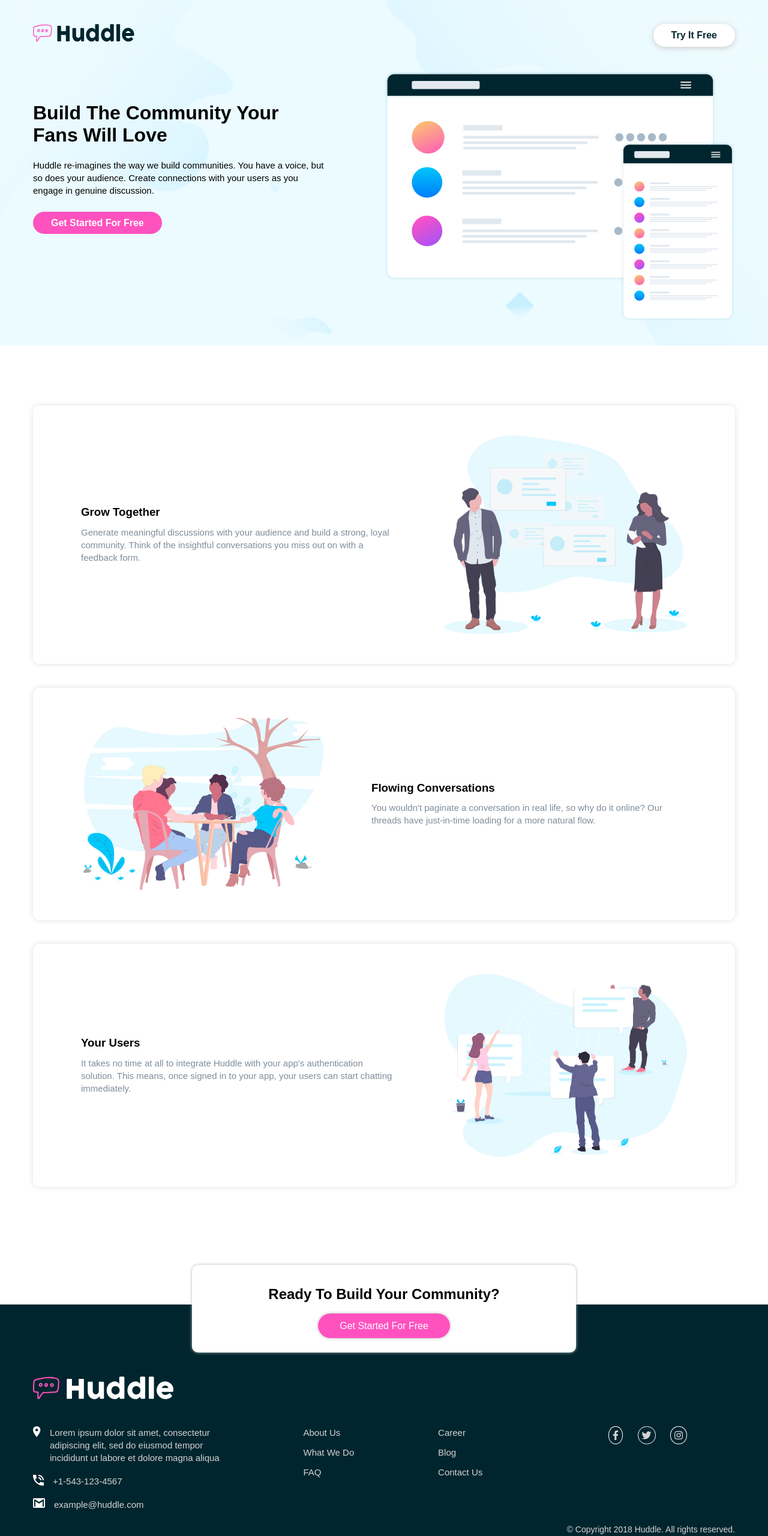
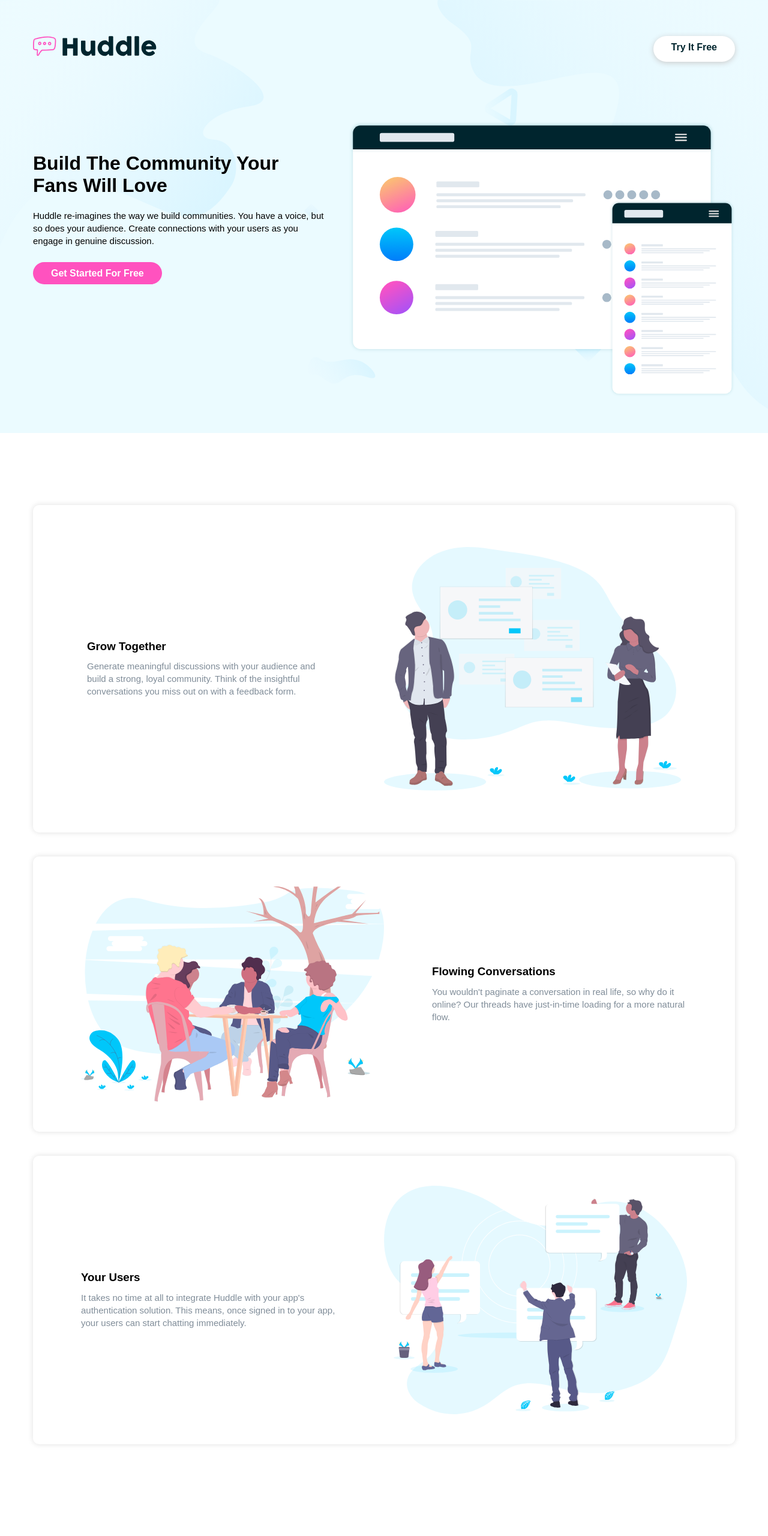
Before and after one commit to Nadjib-coder/front-end-mentor-challenge-12, a plain HTML site: page index.html in a window 1280 px wide. Shown: the top 2561 px of the page at 60% size. Drawn offline with Linux system fonts and the light colour scheme.

Commit message:
update html and css file

```diff
--- a/css/main.css
+++ b/css/main.css
@@ -45,11 +45,12 @@ font-family: 'Raleway', sans-serif;
 
 /*Start Header*/
 header {
-    padding:40px 0;
+    padding:60px 0;
     background-color: hsl(193, 100%, 96%);
     background-image: url(../images/bg-hero-desktop.svg);
     background-repeat: no-repeat;
     background-size: cover;
+    margin-bottom: 120px;
 }
 @media (max-width:767px) {
     header {
@@ -62,7 +63,7 @@ header .header {
     justify-content: space-between;
 }
 header .logo {
-    width: 18%;
+    width: 22%;
 }
 @media (max-width:767px) {
     header .logo {
@@ -87,7 +88,7 @@ header .btn {
     }
 }
 header .info {
-    margin: 40px 0;
+    margin: 100px 0;
 }
 header .info .info-txt {
     float: left;
@@ -115,7 +116,7 @@ header .info .info-txt .btn {
 }
 header .info .mockups {
     float: right;
-    width: 50%;
+    width: 55%;
 }
 @media (max-width:767px) {
     header .info .mockups {
@@ -127,7 +128,7 @@ header .info .mockups {
 /*End Header*/
 
 /*start section 1*/
-section.s1 {
+article.s1 {
     margin: 100px 0 40px 0;
 }
 @media (max-width:767px) {
@@ -135,7 +136,70 @@ section.s1 {
         padding: 0 20px;
     }
 }
-section.s1 .container {
+article.s1 .container {
+    padding: 70px 90px;
+    box-shadow: 0 0 10px rgb(223, 223, 223);
+    border-radius: 10px;
+    display: flex;
+    justify-content: space-between;
+    align-items: center;
+}
+@media (max-width:767px) {
+    article.s1 .container {
+        display: grid;
+        padding: 40px 50px;
+    }
+}
+article.s1 .container .text {
+    padding-right: 80px;
+}
+@media (max-width:767px) {
+    article.s1 .container .text {
+        padding-right: 0px;
+        text-align: center;
+    }
+}
+article.s1 .container .text h3 {
+   margin-bottom: 12px;
+}
+@media (max-width:767px) {
+    article.s1 .container .text h3 {
+        margin-bottom: 15px;
+        font-size: 20px;
+    }
+}
+article.s1 .container .text p {
+    font-size: 15px;
+    color: hsl(208, 11%, 55%);
+    line-height: 1.4;
+}
+@media (max-width:767px) {
+    article.s1 .container .text p {
+        font-size: 14px;
+    }
+}
+article.s1 .container img {
+    width: 50%;
+}
+@media (max-width:767px) {
+    article.s1 .container img {
+        order: -1;
+        width: 100%;
+        margin-bottom: 50px;
+    }
+}
+/*end section 1*/
+
+/*start section 2*/
+article.s2 {
+    margin: 0 0 40px 0;
+}
+@media (max-width:767px) {
+    article.s2 {
+        padding: 0px 20px;
+    }
+}
+article.s2 .container {
     padding: 50px 80px;
     box-shadow: 0 0 10px rgb(223, 223, 223);
     border-radius: 10px;
@@ -144,61 +208,58 @@ section.s1 .container {
     align-items: center;
 }
 @media (max-width:767px) {
-    section.s1 .container {
+    article.s2 .container {
         display: grid;
         padding: 40px 50px;
     }
 }
-section.s1 .container .text {
-    padding-right: 80px;
-}
 @media (max-width:767px) {
-    section.s1 .container .text {
-        padding-right: 0px;
+    article.s2 .container .text {
         text-align: center;
     }
 }
-section.s1 .container .text h3 {
+article.s2 .container .text h3 {
    margin-bottom: 12px;
 }
 @media (max-width:767px) {
-    section.s1 .container .text h3 {
+    article.s2 .container .text h3 {
         margin-bottom: 15px;
         font-size: 20px;
      }
 }
-section.s1 .container .text p {
+article.s2 .container .text p {
     font-size: 15px;
     color: hsl(208, 11%, 55%);
     line-height: 1.4;
 }
 @media (max-width:767px) {
-    section.s1 .container .text p {
+    article.s2 .container .text p {
         font-size: 14px;
     }
 }
-section.s1 .container img {
-    width: 40%;
+article.s2 .container img {
+    width: 50%;
+    margin-right: 80px;
 }
 @media (max-width:767px) {
-    section.s1 .container img {
+    article.s2 .container img {
         order: -1;
         width: 100%;
         margin-bottom: 50px;
     }
 }
-/*end section 1*/
+/*end section 2*/
 
-/*start section 2*/
-section.s2 {
-    margin: 0 0 40px 0;
+/*start section 3*/
+article.s3 {
+    margin: 0 0 120px 0;
 }
 @media (max-width:767px) {
-    section.s2 {
-        padding: 0px 20px;
+    article.s3 {
+        padding: 0 20px;
     }
 }
-section.s2 .container {
+article.s3 .container {
     padding: 50px 80px;
     box-shadow: 0 0 10px rgb(223, 223, 223);
     border-radius: 10px;
@@ -207,104 +268,44 @@ section.s2 .container {
     align-items: center;
 }
 @media (max-width:767px) {
-    section.s2 .container {
+    article.s3 .container {
         display: grid;
         padding: 40px 50px;
     }
 }
+article.s3 .container .text {
+    padding-right: 80px;
+}
 @media (max-width:767px) {
-    section.s2 .container .text {
+    article.s3 .container .text {
+        padding-right: 0px;
         text-align: center;
     }
 }
-section.s2 .container .text h3 {
+article.s3 .container .text h3 {
    margin-bottom: 12px;
 }
 @media (max-width:767px) {
-    section.s2 .container .text h3 {
+    article.s3 .container .text h3 {
         margin-bottom: 15px;
         font-size: 20px;
      }
 }
-section.s2 .container .text p {
+article.s3 .container .text p {
     font-size: 15px;
     color: hsl(208, 11%, 55%);
     line-height: 1.4;
 }
 @media (max-width:767px) {
-    section.s2 .container .text p {
+    article.s3 .container .text p {
         font-size: 14px;
     }
 }
-section.s2 .container img {
-    width: 40%;
-    margin-right: 80px;
+article.s3 .container img {
+    width: 50%;
 }
 @media (max-width:767px) {
-    section.s2 .container img {
-        order: -1;
-        width: 100%;
-        margin-bottom: 50px;
-    }
-}
-/*end section 2*/
-
-/*start section 3*/
-section.s3 {
-    margin: 0 0 50px 0;
-}
-@media (max-width:767px) {
-    section.s3 {
-        padding: 0 20px;
-    }
-}
-section.s3 .container {
-    padding: 50px 80px;
-    box-shadow: 0 0 10px rgb(223, 223, 223);
-    border-radius: 10px;
-    display: flex;
-    justify-content: space-between;
-    align-items: center;
-}
-@media (max-width:767px) {
-    section.s3 .container {
-        display: grid;
-        padding: 40px 50px;
-    }
-}
-section.s3 .container .text {
-    padding-right: 80px;
-}
-@media (max-width:767px) {
-    section.s3 .container .text {
-        padding-right: 0px;
-        text-align: center;
-    }
-}
-section.s3 .container .text h3 {
-   margin-bottom: 12px;
-}
-@media (max-width:767px) {
-    section.s3 .container .text h3 {
-        margin-bottom: 15px;
-        font-size: 20px;
-     }
-}
-section.s3 .container .text p {
-    font-size: 15px;
-    color: hsl(208, 11%, 55%);
-    line-height: 1.4;
-}
-@media (max-width:767px) {
-    section.s3 .container .text p {
-        font-size: 14px;
-    }
-}
-section.s3 .container img {
-    width: 40%;
-}
-@media (max-width:767px) {
-    section.s3 .container img {
+    article.s3 .container img {
         order: -1;
         width: 100%;
         margin-bottom: 50px;
@@ -317,7 +318,7 @@ footer {
     background-color: hsl(192, 100%, 9%);
     color: rgb(212, 211, 211);
     margin: 0px;
-    padding: 120px 0 50px 0;
+    padding: 160px 0 70px 0;
 }
 @media (max-width:767px) {
     footer {
@@ -452,7 +453,7 @@ main {
     background-color: #fff;
     top:80px;
     margin: 0 auto;
-    padding: 35px 60px;
+    padding: 60px 80px;
     text-align: center;
     border-radius: 10px;
     box-shadow: 0 0 5px rgb(182, 182, 182);
--- a/index.html
+++ b/index.html
@@ -44,7 +44,7 @@
     <!--End Header-->
 
     <!--start section 1-->
-    <section class="s1">
+    <article class="s1">
         <div class="container">
             <div class="text">
                 <h3>Grow Together</h3>
@@ -54,11 +54,11 @@
             </div>
             <img src="images/illustration-grow-together.svg" alt="grow-together" class="grow-together" />
         </div>
-    </section>
+    </article>
     <!--start section 1-->
 
     <!--start section 2-->
-    <section class="s2">
+    <article class="s2">
         <div class="container">
             <img src="images/illustration-flowing-conversation.svg" alt="flowing-conversation" class="flowing-conversation" />
             <div class="text">
@@ -68,11 +68,11 @@
                 </p>
             </div>
         </div>
-    </section>
+    </article>
     <!--start section 2-->
 
     <!--start section 3-->
-    <section class="s3">
+    <article class="s3">
         <div class="container">
             <div class="text">
                 <h3>Your Users</h3>
@@ -82,7 +82,7 @@
             </div>
             <img src="images/illustration-your-users.svg" alt="your-users" class="your-users" />
         </div>
-    </section>
+    </article>
     <!--start section 3-->
 
     <!--start main-->
```
